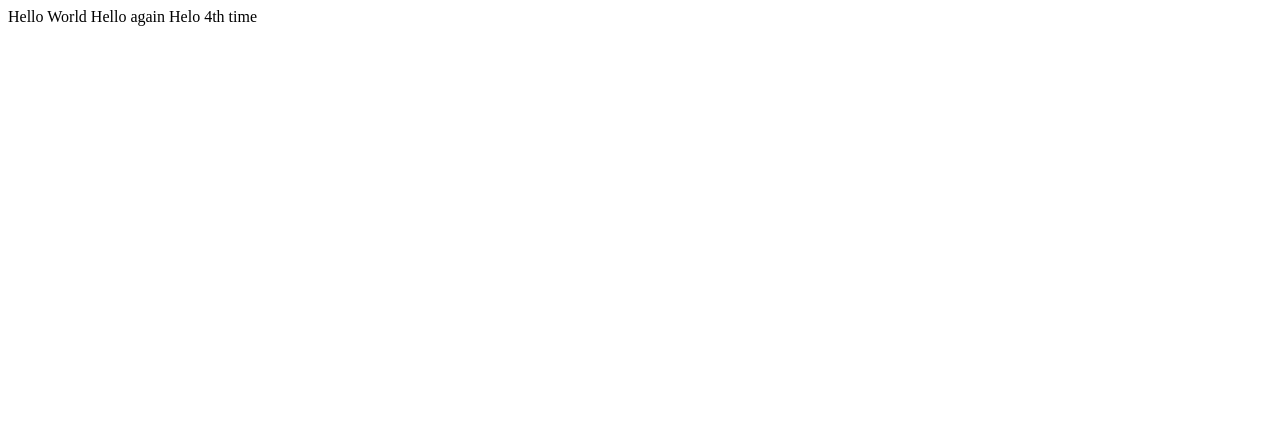
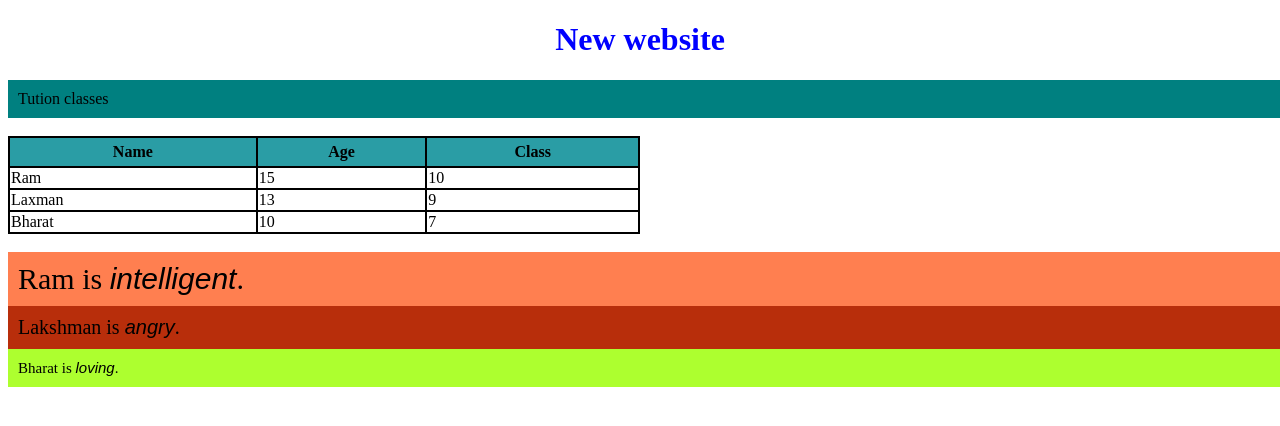
Before and after one commit to puranjanprithu/lecture0, a plain HTML site: page hello.html in a window 1280 px wide. Drawn offline with Linux system fonts and the light colour scheme.

Commit message:
added css

```diff
--- a/hello.html
+++ b/hello.html
@@ -2,10 +2,37 @@
 <html lang="en">
 <head>
     <title>My Web Paget</title>
+     <link rel="stylesheet" href="style.css">
 </head>
 <body>
-    Hello World
-    Hello again
-    Helo 4th time
+    <h1 >New website</h1>
+    <div>Tution classes</div>
+    <br>
+    <table >
+        <tr>
+            <th>Name</th>
+            <th>Age</th>
+            <th>Class</th>
+        </tr>
+        <tr>
+            <td>Ram</td>
+            <td>15</td>
+            <td>10</td>
+        </tr>
+        <tr>
+            <td>Laxman</td>
+            <td>13</td>
+            <td>9</td>
+        </tr><tr>
+            <td>Bharat</td>
+            <td>10</td>
+            <td>7</td>
+        </tr>
+    </table>
+    <br>
+    <div id="top"> Ram is <span class="adj" > intelligent</span>.</div>
+
+    <div id="mid"> Lakshman is <span class="adj" > angry</span>.</div>
+    <div id="bot">Bharat is <span class="adj">loving</span>.</div>
 </body>
 </html>
--- /dev/null
+++ b/style.css
@@ -0,0 +1,45 @@
+h1 {
+    color: blue;
+    text-align: center;
+
+}
+p{
+    text-align: left;
+    background-image: url(https://www.google.com/imgres?imgurl=https%3A%2F%2Fwallpapercave.com%2Fwp%2F6qZ44Kf.jpg&imgrefurl=https%3A%2F%2Fwallpapercave.com%2Flord-of-the-rings-wallpaper-hd&tbnid=iF0tpU42j6BlbM&vet=12ahUKEwjGwbns8uXoAhWC2XMBHZLNCKMQMygAegUIARD5AQ..i&docid=e9XfJt04hSX97M&w=1920&h=1080&q=Lord%20of%20ring%20wallpaper&ved=2ahUKEwjGwbns8uXoAhWC2XMBHZLNCKMQMygAegUIARD5AQ);
+}
+div {
+margin: auto;
+
+margin-right: auto;
+background-color:teal;
+width: 100%;
+padding: 10px;
+}
+table{
+    border: 2px solid black;
+    border-collapse: collapse;
+    width:50%;
+}
+th,td{
+    border: 2px solid black;
+}
+th{
+    background-color: rgb(42, 157, 165);
+    padding: 5px;
+}
+#top{
+    background-color: coral;
+    font-size: 30px;
+}
+#mid{
+    background-color: rgb(184, 46, 11);
+    font-size: 20px;
+}
+#bot{
+    background-color: greenyellow;
+    font-size: 15px;
+}
+.adj{
+    font-style: italic;
+    font-family: Arial, Helvetica, sans-serif;
+}
```
